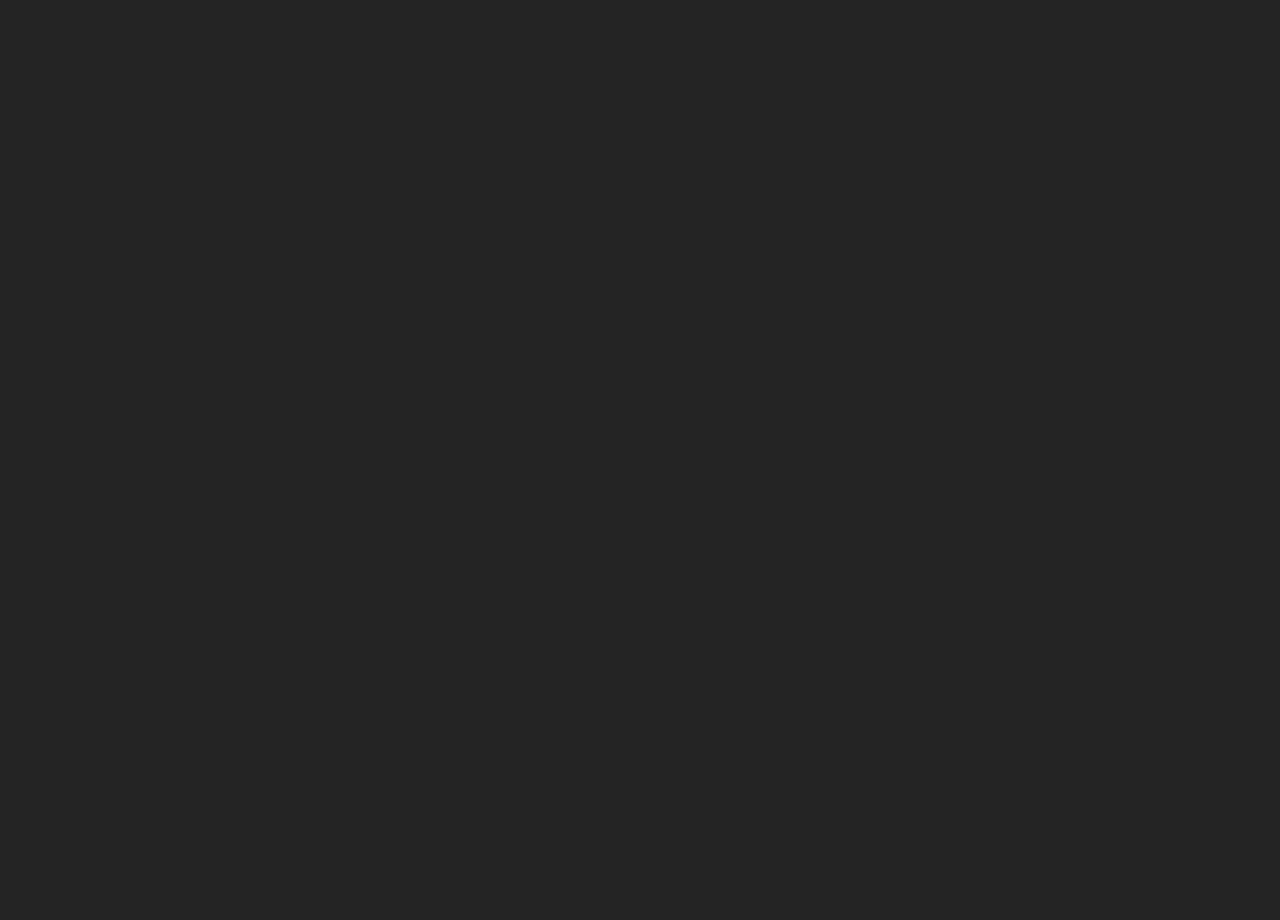
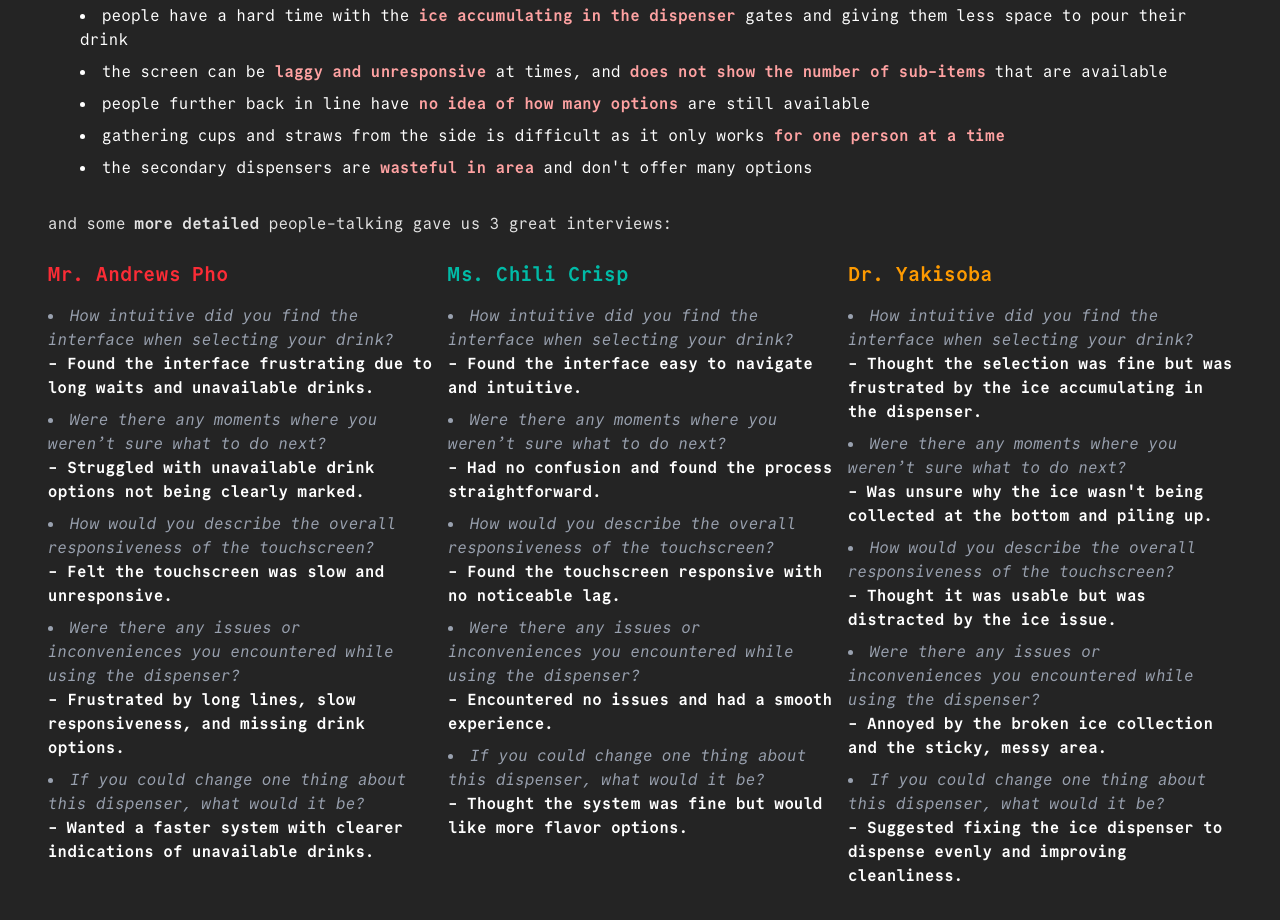
Before and after one commit to Spandan14/cs1300-portfolio, a React (Vite) app: page /cs1300-portfolio/personas in a window 1280 px wide. Shown: the part 1640-2560 px from the top of the page. Before the commit the page ends 980 px from the top, so only its background shows below. Built offline with nearby package versions, Linux system fonts and the light colour scheme.

Commit message:
Add interviews

```diff
--- a/src/Persona.tsx
+++ b/src/Persona.tsx
@@ -37,10 +37,141 @@
         <img
           src="https://spandan14.github.io/cs1300-portfolio/assets/personas/0_state.png"
           alt="Initial Andrews Mockup"
-          className="h-96 rounded-lg shadow-lg"
+          className="rounded-lg shadow-lg"
         />
 
         <p className="text-center text-gray-400 text-sm">Initial mockup of Andrews drinks area.</p>
+      </div>
+
+      <br></br><br></br>
+      <h2 className="text-2xl text-left text-teal-400 px-4">  <b>2. keen observations </b></h2>
+      <div className="w-full flex flex-col space-v-2">
+
+        <p className="text-left px-4 py-2">
+          some initial people-watching and observation of Andrews showed that:
+        </p>
+
+        <ul className="px-12 mt-4 space-y-2 list-disc text-left list-inside text-white">
+          <li>people often <b className="text-red-300">wait long times</b> for other people to finish getting their drinks</li>
+          <li>people have a hard time with the <b className="text-red-300">ice accumulating in the dispenser</b> gates and giving them less space to pour their drink</li>
+          <li>the screen can be <b className="text-red-300">laggy and unresponsive</b> at times, and <b className="text-red-300">does not show the number of sub-items</b> that are available</li>
+          <li>people further back in line have <b className="text-red-300">no idea of how many options</b> are still available</li>
+          <li>gathering cups and straws from the side is difficult as it only works <b className="text-red-300">for one person at a time</b></li>
+          <li>the secondary dispensers are <b className="text-red-300">wasteful in area</b> and don't offer many options</li>
+        </ul>
+
+        <br></br>
+        <p className="text-left px-4 py-2">
+          and some <b>more detailed</b> people-talking gave us 3 great interviews:
+        </p>
+
+        <div className="flex justify-center w-full space-x-4 p-4">
+
+          <div className="text-left w-full space-y-4">
+            <h3 className="text-xl"><b className="text-red-500">Mr. Andrews Pho</b></h3>
+            <ul className="mt-4 space-y-2 list-disc list-inside text-white">
+              <li className="text-gray-400"><i>How intuitive did you find the interface when selecting your drink?</i>
+                <ul>
+                  <li className="font-bold text-white">- Found the interface frustrating due to long waits and unavailable drinks.</li>
+                </ul>
+              </li>
+
+              <li className="text-gray-400"><i>Were there any moments where you weren’t sure what to do next?</i>
+                <ul>
+                  <li className="font-bold text-white">- Struggled with unavailable drink options not being clearly marked.</li>
+                </ul>
+              </li>
+
+              <li className="text-gray-400"><i>How would you describe the overall responsiveness of the touchscreen?</i>
+                <ul>
+                  <li className="font-bold text-white">- Felt the touchscreen was slow and unresponsive.</li>
+                </ul>
+              </li>
+
+              <li className="text-gray-400"><i>Were there any issues or inconveniences you encountered while using the dispenser?</i>
+                <ul>
+                  <li className="font-bold text-white">- Frustrated by long lines, slow responsiveness, and missing drink options.</li>
+                </ul>
+              </li>
+
+              <li className="text-gray-400"><i>If you could change one thing about this dispenser, what would it be?</i>
+                <ul>
+                  <li className="font-bold text-white">- Wanted a faster system with clearer indications of unavailable drinks.</li>
+                </ul>
+              </li>
+            </ul>
+          </div>
+
+          <div className="text-left w-full space-y-4">
+            <h3 className="text-xl"><b className="text-teal-500">Ms. Chili Crisp</b></h3>
+            <ul className="mt-4 space-y-2 list-disc list-inside text-white">
+              <li className="text-gray-400"><i>How intuitive did you find the interface when selecting your drink?</i>
+                <ul>
+                  <li className="font-bold text-white">- Found the interface easy to navigate and intuitive.</li>
+                </ul>
+              </li>
+
+              <li className="text-gray-400"><i>Were there any moments where you weren’t sure what to do next?</i>
+                <ul>
+                  <li className="font-bold text-white">- Had no confusion and found the process straightforward.</li>
+                </ul>
+              </li>
+
+              <li className="text-gray-400"><i>How would you describe the overall responsiveness of the touchscreen?</i>
+                <ul>
+                  <li className="font-bold text-white">- Found the touchscreen responsive with no noticeable lag.</li>
+                </ul>
+              </li>
+
+              <li className="text-gray-400"><i>Were there any issues or inconveniences you encountered while using the dispenser?</i>
+                <ul>
+                  <li className="font-bold text-white">- Encountered no issues and had a smooth experience.</li>
+                </ul>
+              </li>
+
+              <li className="text-gray-400"><i>If you could change one thing about this dispenser, what would it be?</i>
+                <ul>
+                  <li className="font-bold text-white">- Thought the system was fine but would like more flavor options.</li>
+                </ul>
+              </li>
+            </ul>
+          </div>
+
+          <div className="text-left w-full space-y-4">
+            <h3 className="text-xl"><b className="text-amber-500">Dr. Yakisoba</b></h3>
+            <ul className="mt-4 space-y-2 list-disc list-inside text-white">
+              <li className="text-gray-400"><i>How intuitive did you find the interface when selecting your drink?</i>
+                <ul>
+                  <li className="font-bold text-white">- Thought the selection was fine but was frustrated by the ice accumulating in the dispenser.</li>
+                </ul>
+              </li>
+
+              <li className="text-gray-400"><i>Were there any moments where you weren’t sure what to do next?</i>
+                <ul>
+                  <li className="font-bold text-white">- Was unsure why the ice wasn't being collected at the bottom and piling up.</li>
+                </ul>
+              </li>
+
+              <li className="text-gray-400"><i>How would you describe the overall responsiveness of the touchscreen?</i>
+                <ul>
+                  <li className="font-bold text-white">- Thought it was usable but was distracted by the ice issue.</li>
+                </ul>
+              </li>
+
+              <li className="text-gray-400"><i>Were there any issues or inconveniences you encountered while using the dispenser?</i>
+                <ul>
+                  <li className="font-bold text-white">- Annoyed by the broken ice collection and the sticky, messy area.</li>
+                </ul>
+              </li>
+
+              <li className="text-gray-400"><i>If you could change one thing about this dispenser, what would it be?</i>
+                <ul>
+                  <li className="font-bold text-white">- Suggested fixing the ice dispenser to dispense evenly and improving cleanliness.</li>
+                </ul>
+              </li>
+            </ul>
+          </div>
+        </div>
 
       </div>
     </div>
```
